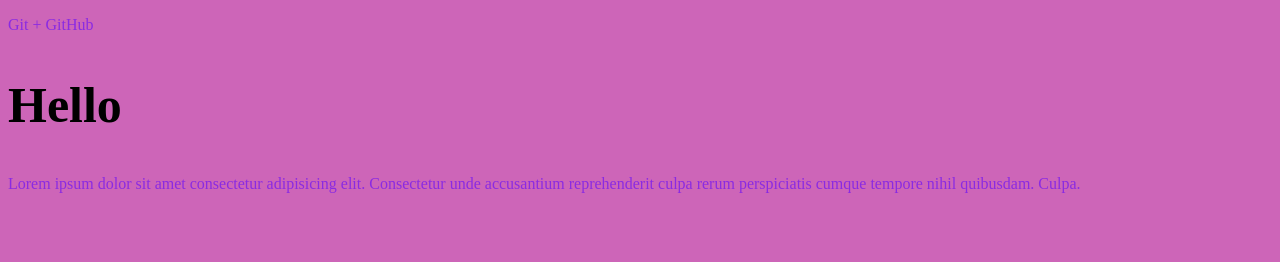
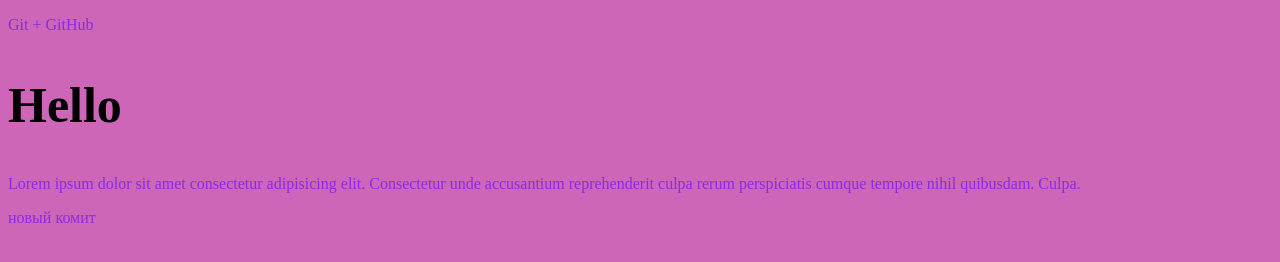
Before and after one commit to Viktoriia443/gittest, a plain HTML site: page index.html in a window 1280 px wide. Drawn offline with Linux system fonts and the light colour scheme.

Commit message:
new.commit

```diff
--- a/index.html
+++ b/index.html
@@ -10,6 +10,7 @@
     <p>Git + GitHub</p>
     <h2>Hello</h2>
     <p>Lorem ipsum dolor sit amet consectetur adipisicing elit. Consectetur unde accusantium reprehenderit culpa rerum perspiciatis cumque tempore nihil quibusdam. Culpa.</p>
+    <p>новый комит</p>
 
 </body>
 </html>
```
